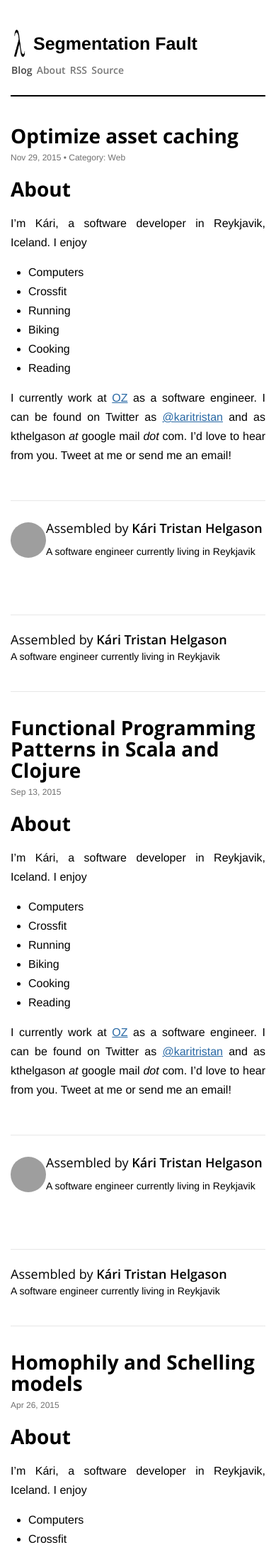
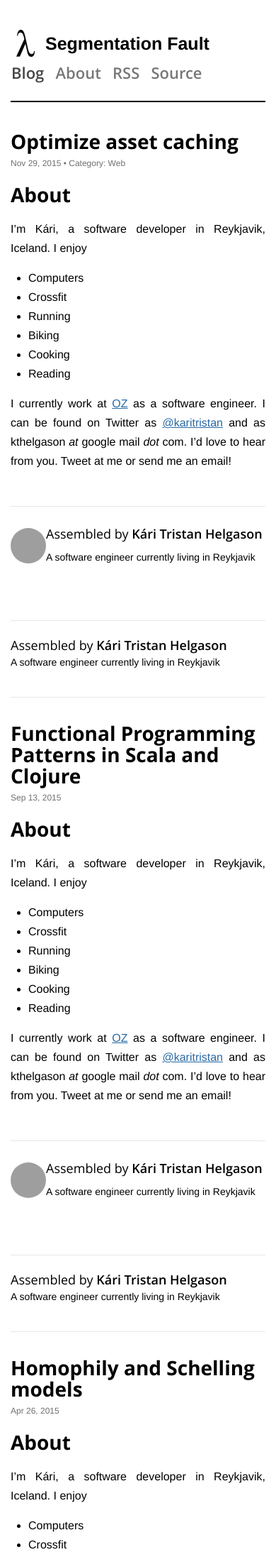
Before and after one commit to kthelgason/blag, a Jekyll site: the page built from index.html, in a window 390 px wide. Shown: the top 2187 px of the page at 71% size. Built offline with Jekyll 4.4.1, drawn with Linux system fonts in a browser that asks for light colours; grey boxes are pictures that could not be loaded.

Commit message:
Make the header a little prettier on mobile devices

```diff
--- a/_includes/lambda.css
+++ b/_includes/lambda.css
@@ -265,12 +265,9 @@ em {
 }
 
 @media all and (max-width: 550px) {
-    #site-title img {
-        width: 25px;
-    }
     .links a {
-        margin-right: 2px;
-        font-size: 14px;
+        margin-right: 12px;
+        font-size: 22px;
     }
     .links .github-link {
         float: none;
```
